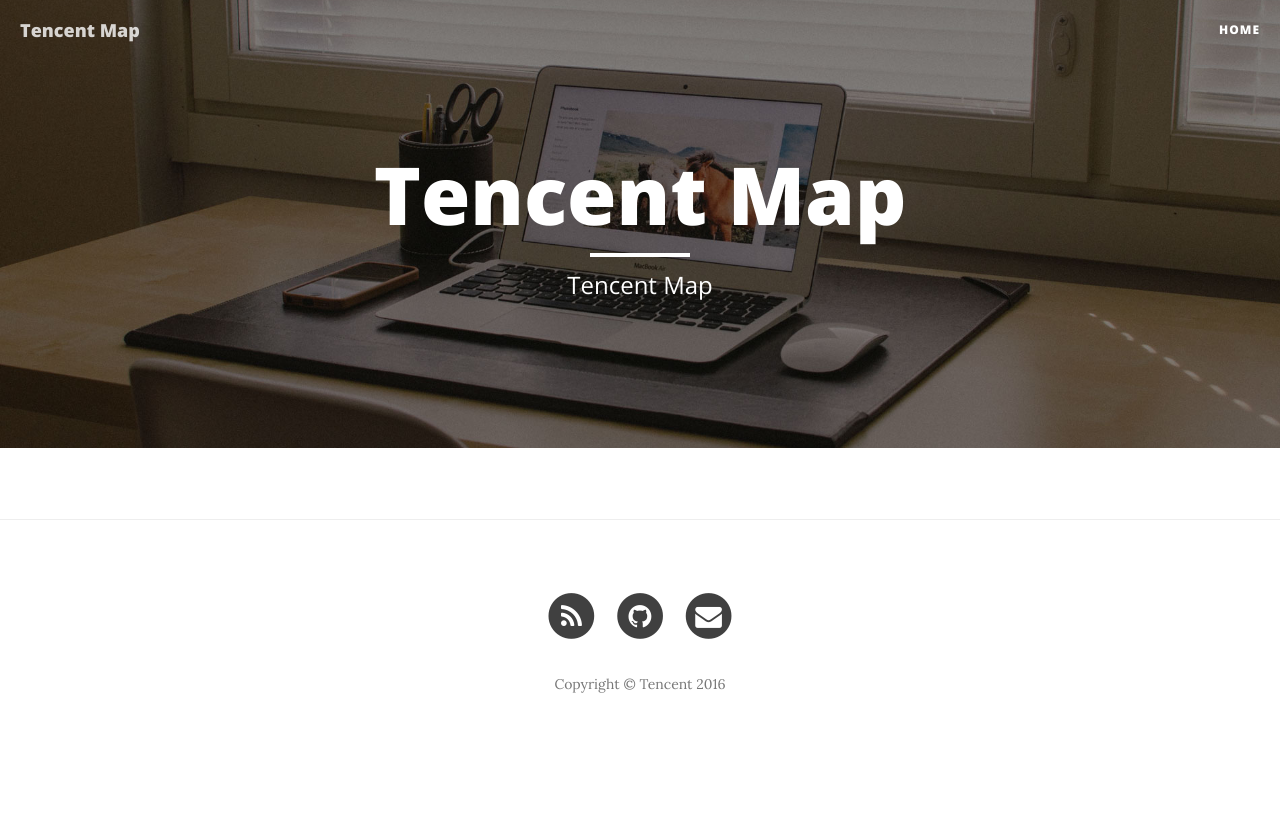
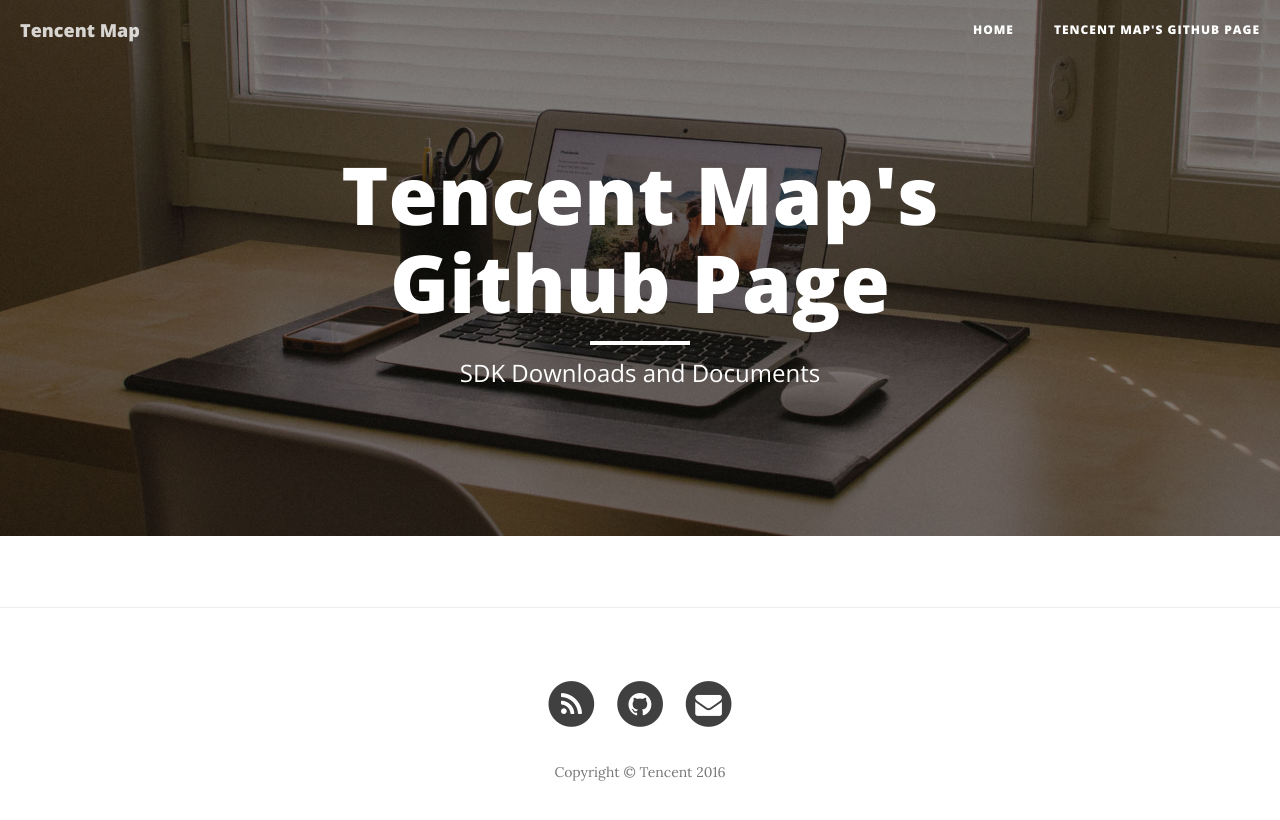
Before and after one commit to selenali/tencentmap.github.io, a Jekyll site: the page built from index.html, in a window 1280 px wide. Shown: the top 820 px of the page. Built offline with Jekyll 4.4.1, drawn with Linux system fonts in a browser that asks for light colours; nearby versions of some CDN libraries; the list of posts is cut into pages by our own code.

Commit message:
update home description

```diff
--- a/index.html
+++ b/index.html
@@ -1,6 +1,7 @@
 ---
 layout: page
-description: "Tencent Map"
+title: "Tencent Map's Github Page"
+description: "SDK Downloads and Documents"
 ---
 
 {% for post in paginator.posts %}
```
